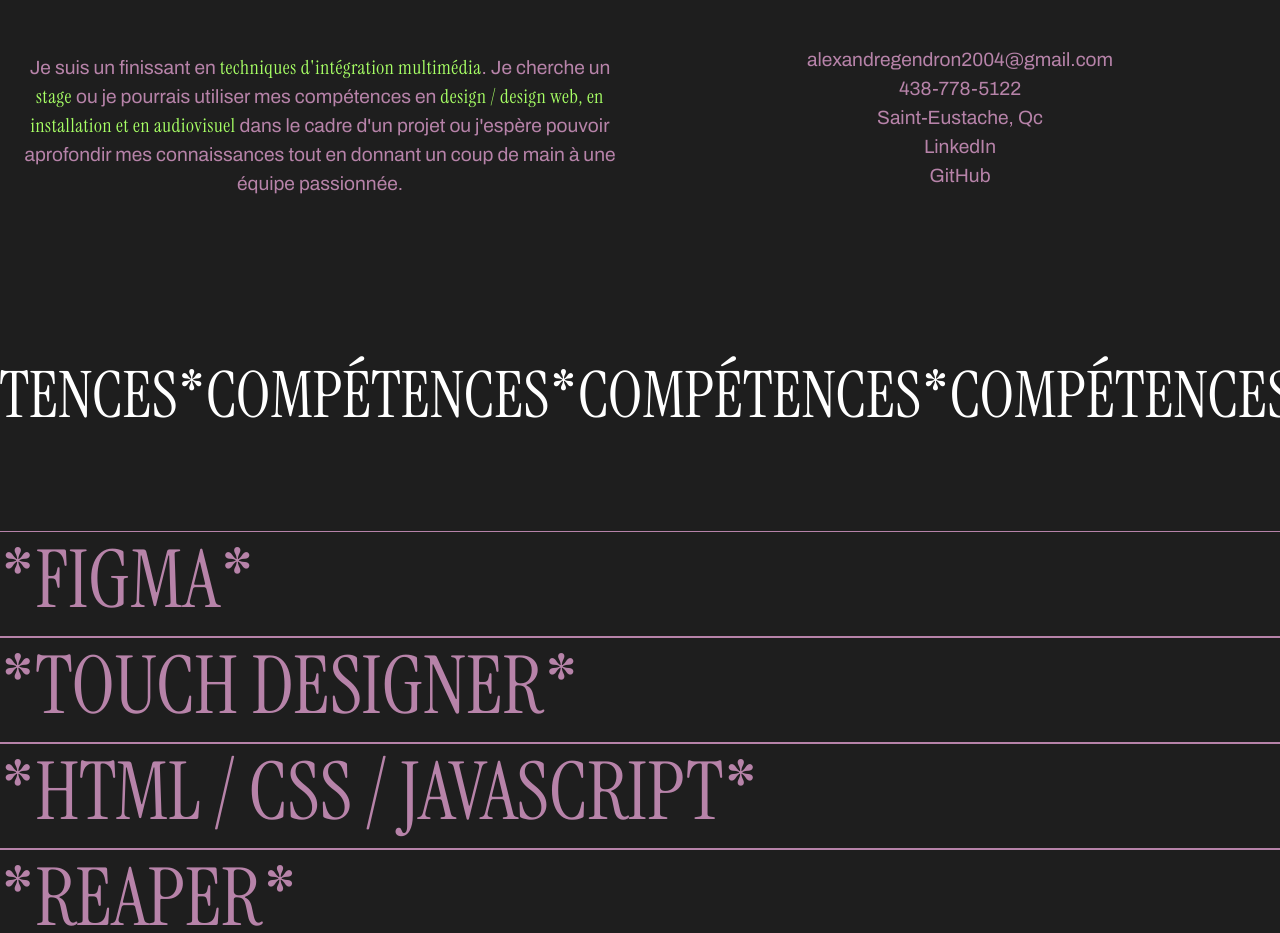
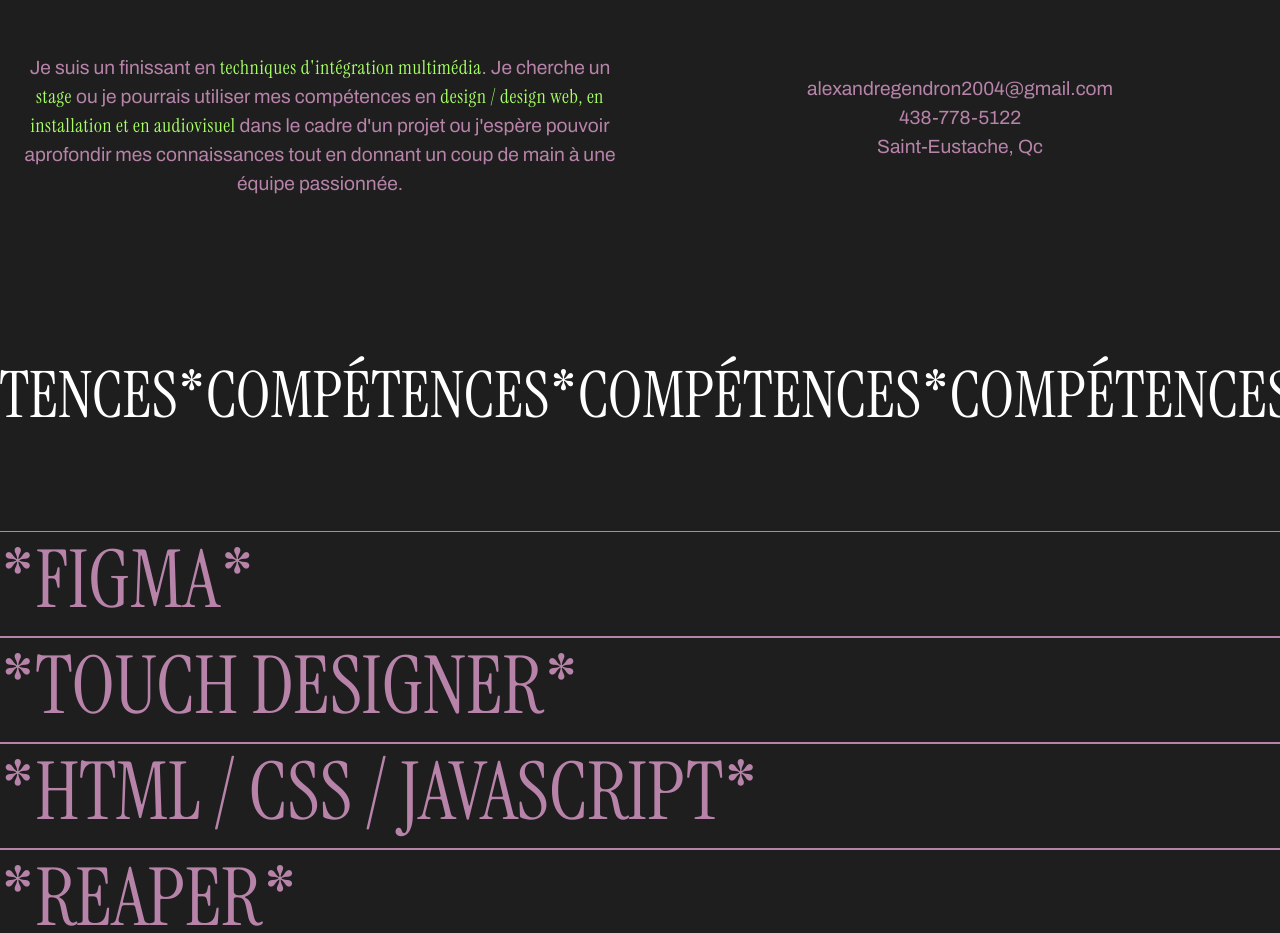
Before and after one commit to AlexandreGendronCM/portfolio-alexandre-gendron, a plain HTML site: page index.html in a window 1280 px wide. Shown: the part 3960-4893 px from the top of the page. Drawn offline with nearby package versions, Linux system fonts and the light colour scheme.

Commit message:
- info non liées

```diff
--- a/index.html
+++ b/index.html
@@ -144,8 +144,7 @@
       <li>alexandregendron2004@gmail.com</li>
       <li>438-778-5122</li>
       <li>Saint-Eustache, Qc</li>
-      <li>LinkedIn</li>
-      <li>GitHub</li>
+
     </ul>
   </section>
 
```
